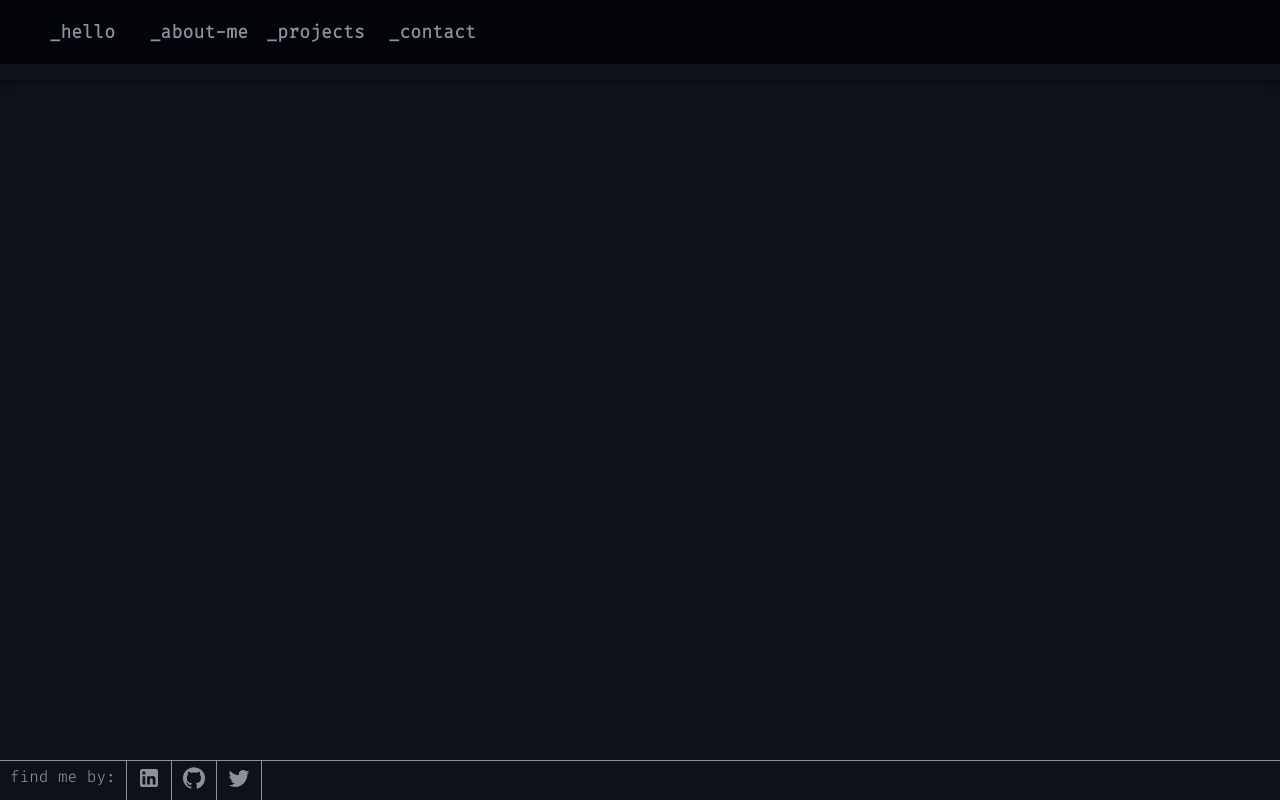
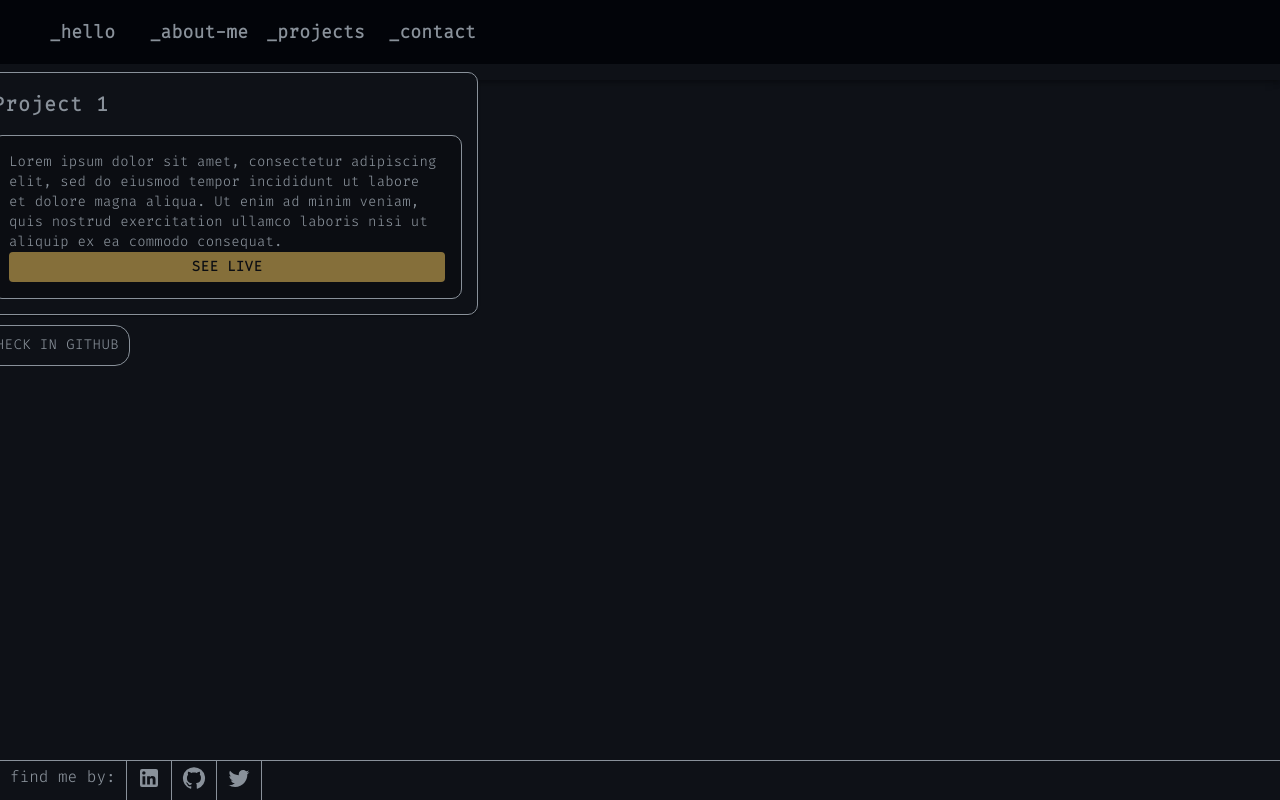
Before and after one commit to Donard97/portfolio, a React (Create React App) app: page /projects in a window 1280 px wide. Built offline with nearby package versions, Linux system fonts and the light colour scheme.

Commit message:
Create projects card

```diff
--- a/package.json
+++ b/package.json
@@ -8,6 +8,7 @@
     "@emotion/styled": "^11.8.1",
     "@material-ui/core": "^4.12.3",
     "@material-ui/icons": "^4.11.2",
+    "@material-ui/styles": "^4.11.4",
     "@mui/icons-material": "^5.5.1",
     "@mui/material": "^5.4.4",
     "@testing-library/jest-dom": "^5.16.2",
--- /dev/null
+++ b/src/components/cards/ProjectCards.js
@@ -0,0 +1,72 @@
+import * as React from 'react';
+import { makeStyles } from '@material-ui/styles';
+import Card from '@mui/material/Card';
+import CardContent from '@mui/material/CardContent';
+import Typography from '@mui/material/Typography';
+import { Box, CardActionArea, Button } from '@mui/material';
+
+const useStyles = makeStyles({
+  root: {
+    maxWidth: 500,
+    height: 'auto',
+    border: '1px solid #89919a',
+    background: '#0e1117',
+    color: '#89919a',
+    borderRadius: '10px',
+  },
+
+  title: {
+    margin: '15px',
+    fontWeight: '600',
+    letterSpacing: '1px',
+  },
+
+  content: {
+    margin: '15px',
+    border: '1px solid #89919a',
+    background: '#0b0d12',
+    borderRadius: '10px',
+    bottom: 0,
+  },
+
+  liveBtn: {
+    width: '100%',
+    background: '#856f3a',
+    color: '#0b0d12',
+    fontWeight: '600',
+    maxHeight: '30px',
+  },
+
+  checkBtn: {
+    border: '1px solid #89919a',
+    color: '#89919a',
+    borderRadius: '15px',
+    margin: '10px 0',
+    padding: '7px 10px',
+  },
+});
+
+export default function ActionAreaCard() {
+  const classes = useStyles();
+  return (
+    <Box>
+      <Card className={classes.root}>
+        <CardActionArea>
+          <Typography gutterBottom variant="h6" component="div" className={classes.title}>
+            Project 1
+          </Typography>
+          <CardContent className={classes.content}>
+            <Typography variant="body2" className="project-paragraph">
+              Lorem ipsum dolor sit amet, consectetur adipiscing elit,
+              sed do eiusmod tempor incididunt ut labore et dolore magna aliqua.
+              Ut enim ad minim veniam, quis nostrud exercitation ullamco laboris
+              nisi ut aliquip ex ea commodo consequat.
+            </Typography>
+            <Button className={classes.liveBtn}>See live</Button>
+          </CardContent>
+        </CardActionArea>
+      </Card>
+      <Button className={classes.checkBtn}>Check in GitHub</Button>
+    </Box>
+  );
+}
--- a/src/containers/AboutContainer.js
+++ b/src/containers/AboutContainer.js
@@ -7,7 +7,10 @@ import About from '../components/about/About';
 function AboutContainer() {
   return (
     <>
-
+      <Navbar />
+      <Skills />
+      <About />
+      <Footer />
     </>
   );
 }
--- a/src/containers/ProjectsContainer.js
+++ b/src/containers/ProjectsContainer.js
@@ -1,11 +1,16 @@
 import React from 'react';
+import Grid from '@mui/material/Grid';
 import Navbar from '../components/nav_bar/NavBar';
 import Footer from '../components/footer/Footer';
+import ProjectCards from '../components/cards/ProjectCards';
 
 function ProjectsContainer() {
   return (
     <>
       <Navbar />
+      <Grid container rowSpacing={1} columnSpacing={{ xs: 1, sm: 2, md: 3 }}>
+        <ProjectCards />
+      </Grid>
       <Footer />
     </>
   );
```
Also changed, not shown: 1 other file (tests, documents, lock files or other folders).
